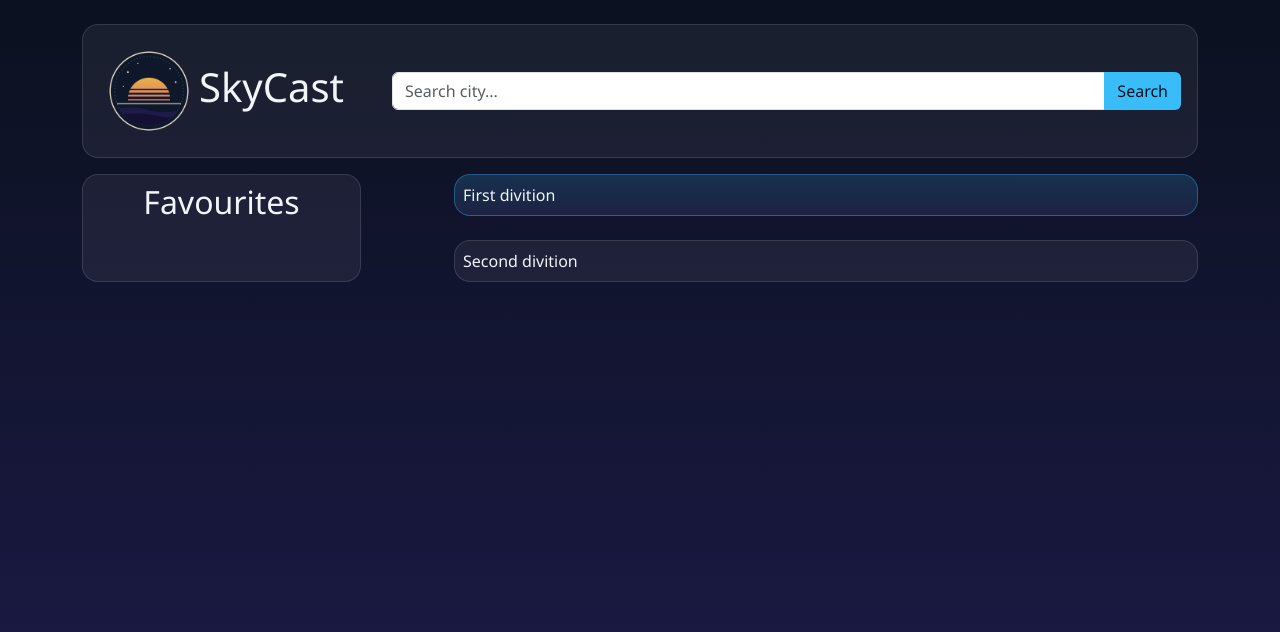
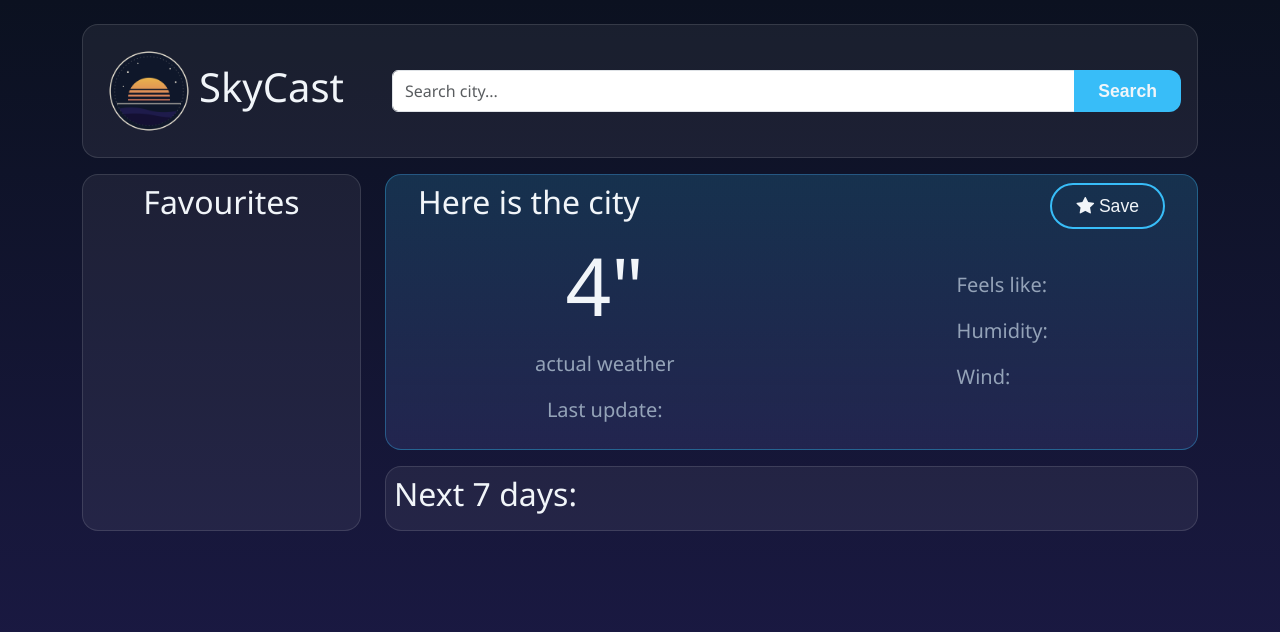
Before and after one commit to Brock808/skycast-weather-dashboard, a plain HTML site: page Web Apliccation/index.html in a window 1280 px wide. Drawn offline with nearby package versions, Linux system fonts and the light colour scheme; no server answers.

Commit message:
style: add button styles and refine main weather card feat: Add Nunito search and toggle buttons, center temperature, use p tags for weather details, fix unclosed tag and rename Web Application folder

```diff
--- a/Web Apliccation/css/style.css
+++ b/Web Apliccation/css/style.css
@@ -37,6 +37,11 @@ body {
   font-family: "DM Sans", "Segoe UI", Roboto;
 }
 
+.secondaryText {
+  color: var(--secondaryText);
+  font-size: 1.25rem;
+}
+
 /* Hud */
 #hudSkyCast {
   background: var(--cardBackground);
@@ -47,10 +52,49 @@ body {
 .iconSmall {
   height: 100px;
 }
+/* Icons */
+/* Search button */
+.searchButton {
+  font-family: "Nunito", sans-serif;
+  font-weight: 700;
+  font-size: 1.1rem;
+  color: var(--primaryText);
+  background-color: var(--positiveButtonBackground);
+  border: none;
+  border-radius: 12px;
+  padding: 8px 24px;
+  transition:
+    transform 0.2s,
+    filter 0.2s;
+}
 
+.searchButton:hover {
+  color: var(--positiveButtonText);
+  background-color: var(--positiveButtonBackground);
+  transform: translateY(-2px);
+  filter: brightness(1.1);
+}
+
+/* positiveButton */
 .positiveButton {
-  background-color: var(--positiveButtonBackground);
-  color: var(--positiveButtonText);
+  font-family: "Nunito", sans-serif;
+  font-weight: 500;
+  font-size: 1.1rem;
+  color: var(--primaryText);
+  background-color: transparent;
+  border: 2px solid var(--positiveButtonBackground);
+  border-radius: 999px;
+  padding: 6px 24px;
+  transition:
+    transform 0.2s,
+    background-color 0.2s;
+}
+
+.positiveButton:hover {
+  color: var(--primaryText);
+  background-color: rgba(79, 127, 209, 0.15);
+  border-color: var(--positiveButtonBackground);
+  transform: translateY(-2px);
 }
 
 /* Cards */
--- a/Web Apliccation/index.html
+++ b/Web Apliccation/index.html
@@ -41,27 +41,56 @@
               class="form-control"
               placeholder="Search city..."
             />
-            <button id="btnSearch" class="positiveButton btn">Search</button>
+            <button id="btnSearch" class="searchButton btn">Search</button>
           </div>
         </div>
       </div>
     </header>
     <main>
       <div class="container mt-3">
-        <div class="row gap-4 g-0 justify-content-between">
+        <div class="row g-0 justify-content-between">
           <!-- Favourites -->
           <div class="col-12 col-md-3 card align-items-center p-2">
             <h2>Favourites</h2>
             <ul id="favouriteList"></ul>
           </div>
           <!-- Main display -->
-          <div class="col-12 col-md-8 d-flex flex-column gap-4">
+          <div class="col-12 col-md-9 d-flex flex-column gap-3 ps-4">
             <!-- Divided in two -->
             <!-- Actual position -->
-            <section class="mainCard p-2">First divition</section>
+            <section class="mainCard p-2">
+              <div class="d-flex justify-content-between px-4">
+                <h2>Here is the city</h2>
+                <button class="btn positiveButton">
+                  <i class="bi bi-star-fill"></i> Save
+                </button>
+              </div>
+              <div
+                class="d-flex pt-2 justify-content-around align-items-center"
+              >
+                <div class="text-center">
+                  <p id="actualDay" class="display-1 mx-auto">4"</p>
+                  <p id="actualWether" class="secondaryText">actual weather</p>
+                  <p class="secondaryText">
+                    Last update:<span id="lastUpdate"></span>
+                  </p>
+                </div>
+                <div>
+                  <p class="secondaryText">
+                    Feels like:<span id="feelsLike"></span>
+                  </p>
+                  <p class="secondaryText">
+                    Humidity:<span id="humidity"></span>
+                  </p>
+                  <p class="secondaryText">Wind:<span id="wind"></span></p>
+                </div>
+              </div>
+            </section>
 
             <!-- Next 7 days -->
-            <section class="card p-2">Second divition</section>
+            <section class="card p-2">
+              <h2>Next 7 days:</h2>
+            </section>
           </div>
         </div>
       </div>
```
